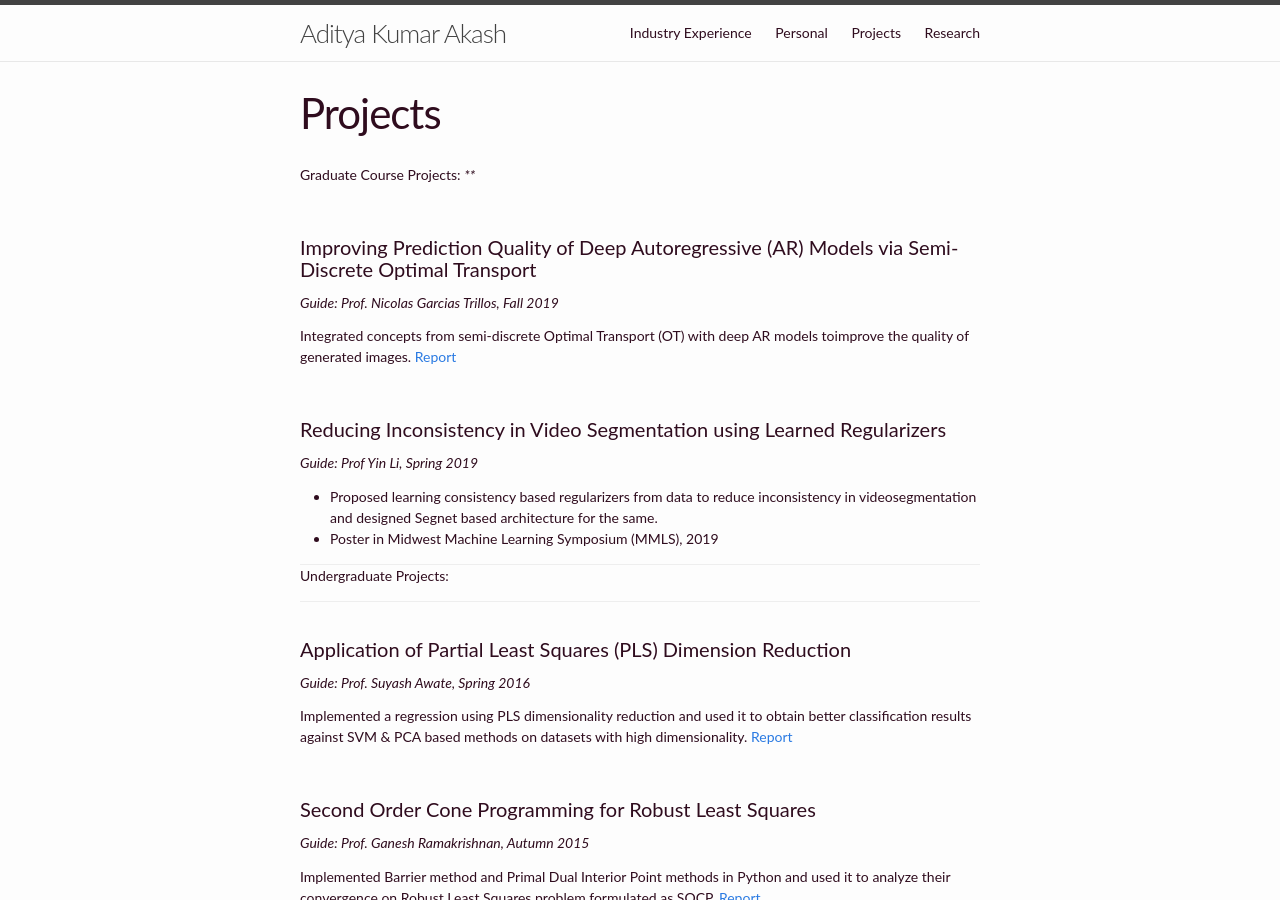
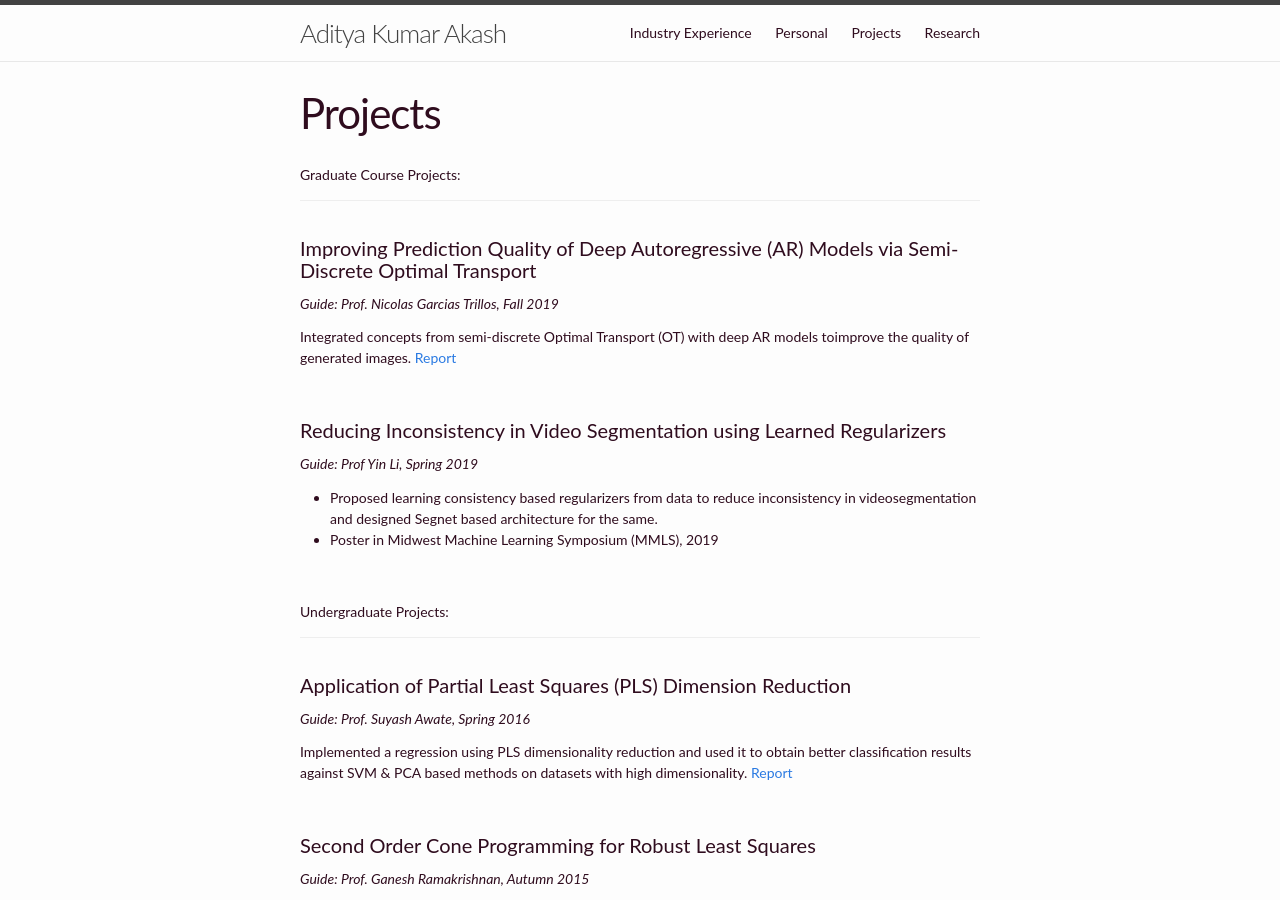
Before and after one commit to adityakumarakash/adityakumarakash.github.io, a Jekyll site: the page built from projects.md, in a window 1280 px wide and 900 px high. Built offline with Jekyll 4.4.1, drawn with Linux system fonts in a browser that asks for light colours.

Commit message:
Update projects.md

```diff
--- a/projects.md
+++ b/projects.md
@@ -4,6 +4,7 @@ title: Projects
 permalink: /projects/
 ---
 Graduate Course Projects:
+
 ****
 
 <br>
@@ -20,7 +21,8 @@ Integrated concepts from semi-discrete Optimal Transport (OT) with deep AR model
 * Proposed learning consistency based regularizers from data to reduce inconsistency in videosegmentation and designed Segnet based architecture for the same.
 * Poster in Midwest Machine Learning Symposium (MMLS), 2019
 
-****
+<br>
+
 Undergraduate Projects:
 
 ****
```
